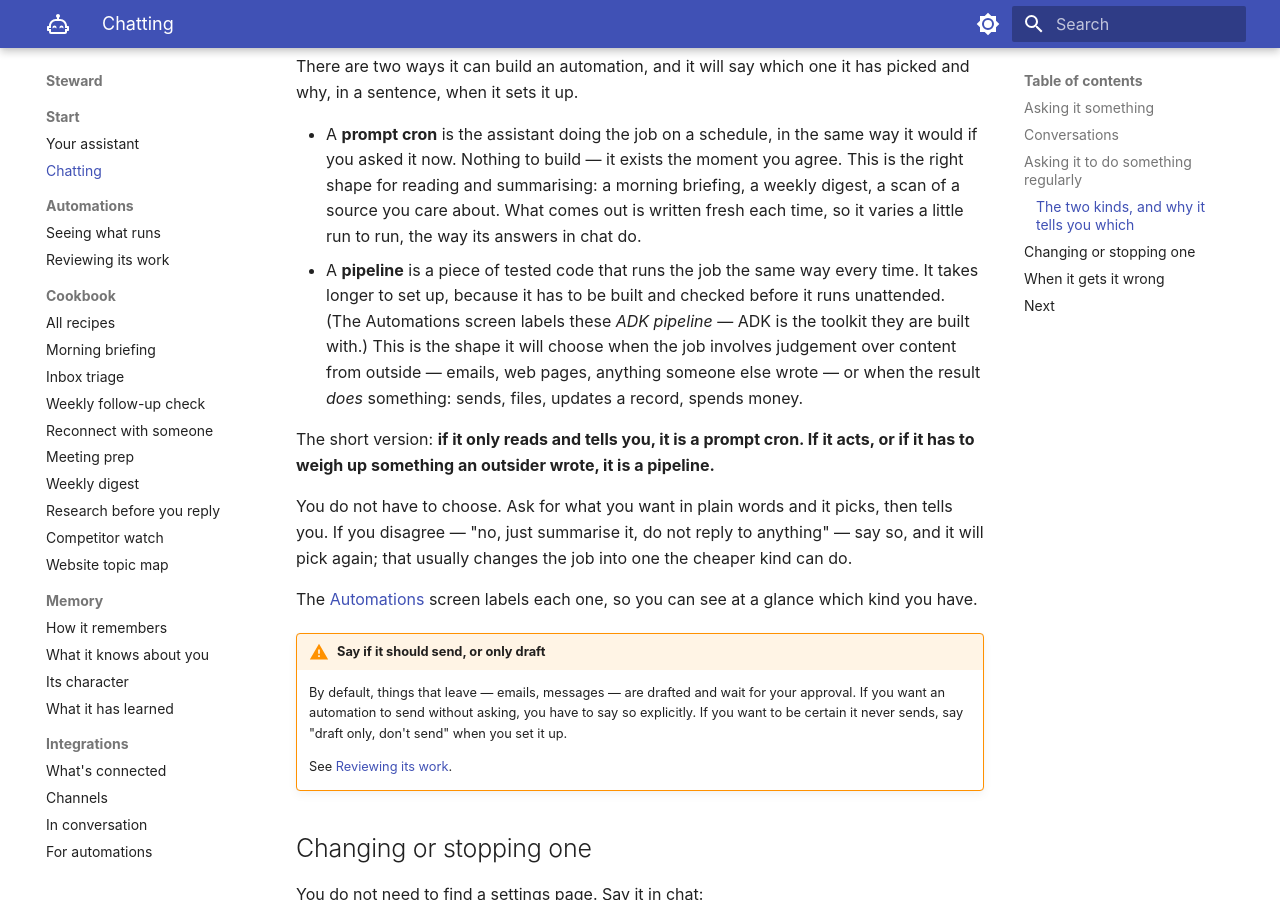
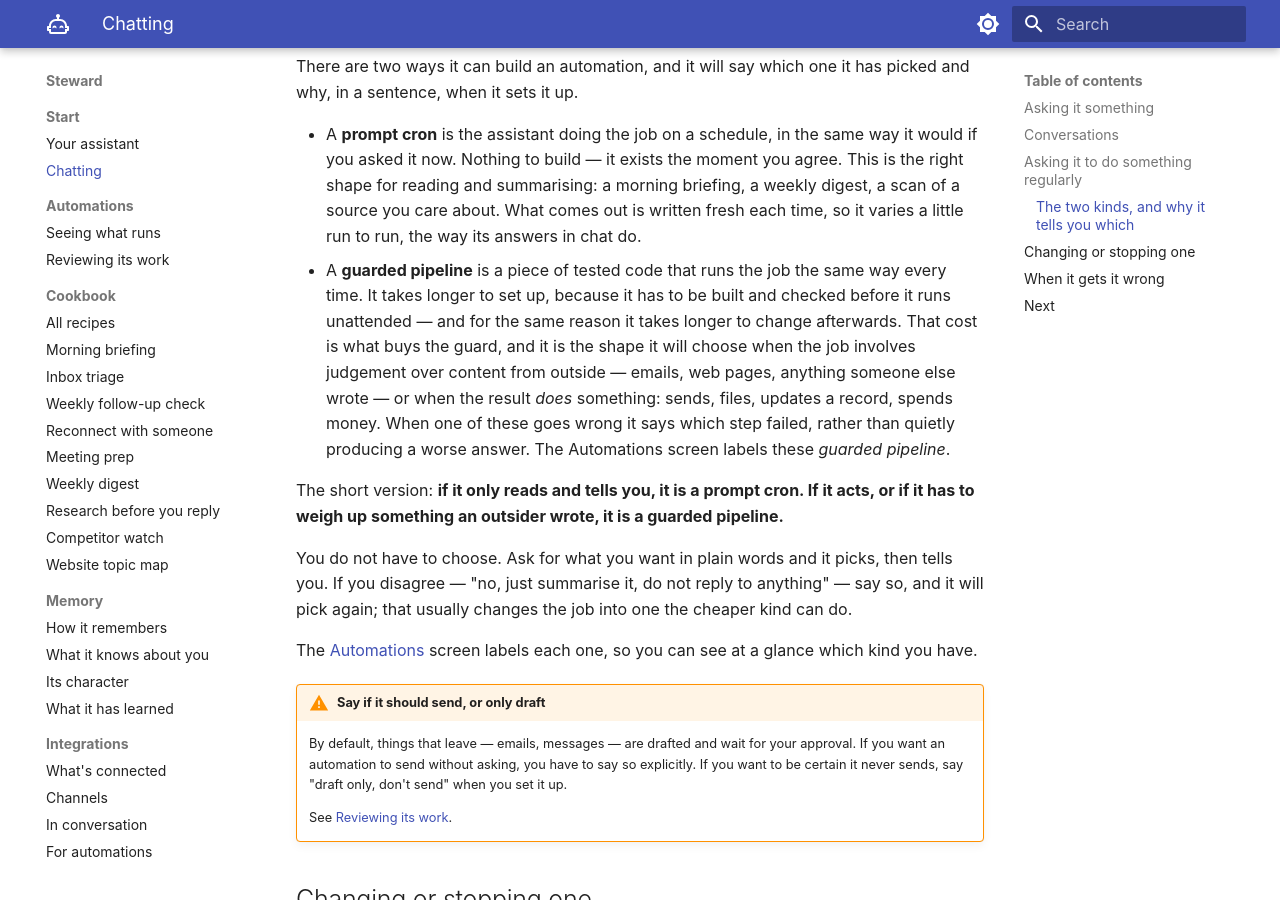
Before and after one commit to FrontAnalyticsInc/steward, an MkDocs documentation site: the page built from docs/chat.md, in a window 1280 px wide and 900 px high, scrolled down 1525 px. Built offline with MkDocs 1.6.1 and Material for MkDocs 9.7.7, drawn with Linux system fonts in a browser that asks for light colours.

Commit message:
Name the two automation kinds by consequence, not by toolkit
`05-visible-routing` fixed a real weakness -- the console's old "Where"
column said workflow/agent/script, which told a client nothing about cost,
failure mode or what could be changed later -- but it fixed it by putting
Google's toolkit name on every automation row, and into docs/chat.md.
Steering principle 6 lists ADK as an ingredient clients never meet.

Keep 05's distinction, drop the brand. The two kinds are now:

  prompt cron       scheduled reading and summarising; made in conversation,
                    cheap, varies run to run, only ever tells you something
  guarded pipeline  typed, tested code, used when the job weighs content
                    from outside or when the result acts; costs a build to
                    make or change, and fails at a named step with a trace

"Guarded" is the consequence principle 4 draws the line on, not the
mechanism that delivers it. The console's runtime is "the pipeline runner",
which is the word the Agents tab already used ("runner up"/"runner down").

ADK is untouched where the reader is an operator or the compiler:
docs-ops/, workflows/, the adk-workflows skill, container and image names,
env vars, code symbols (adk_app, adkTeams, execution.adk_run), API routes
and fields, the automation-library tier enum, and every comment.

Co-Authored-By: Claude Opus 5 <noreply@anthropic.com>
Claude-Session: https://claude.ai/code/session_01NzMtFY4j9yTsvPGsun4BzQ

```diff
--- a/docs/chat.md
+++ b/docs/chat.md
@@ -73,16 +73,19 @@ picked and why, in a sentence, when it sets it up.
   briefing, a weekly digest, a scan of a source you care about. What comes out
   is written fresh each time, so it varies a little run to run, the way its
   answers in chat do.
-- A **pipeline** is a piece of tested code that runs the job the same way every
-  time. It takes longer to set up, because it has to be built and checked before
-  it runs unattended. (The Automations screen labels these *ADK pipeline* — ADK
-  is the toolkit they are built with.) This is the shape it will choose when
-  the job involves judgement over content from outside — emails, web pages, anything
-  someone else wrote — or when the result *does* something: sends, files,
-  updates a record, spends money.
+- A **guarded pipeline** is a piece of tested code that runs the job the same
+  way every time. It takes longer to set up, because it has to be built and
+  checked before it runs unattended — and for the same reason it takes longer to
+  change afterwards. That cost is what buys the guard, and it is the shape it
+  will choose when the job involves judgement over content from outside —
+  emails, web pages, anything someone else wrote — or when the result *does*
+  something: sends, files, updates a record, spends money. When one of these
+  goes wrong it says which step failed, rather than quietly producing a worse
+  answer. The Automations screen labels these *guarded pipeline*.
 
 The short version: **if it only reads and tells you, it is a prompt cron. If it
-acts, or if it has to weigh up something an outsider wrote, it is a pipeline.**
+acts, or if it has to weigh up something an outsider wrote, it is a guarded
+pipeline.**
 
 You do not have to choose. Ask for what you want in plain words and it picks,
 then tells you. If you disagree — "no, just summarise it, do not reply to
```
Also changed, not shown: docs/automations/index.md (+1 -1 lines), hermes/SOUL.md (+11 -5 lines), 5 other files.
